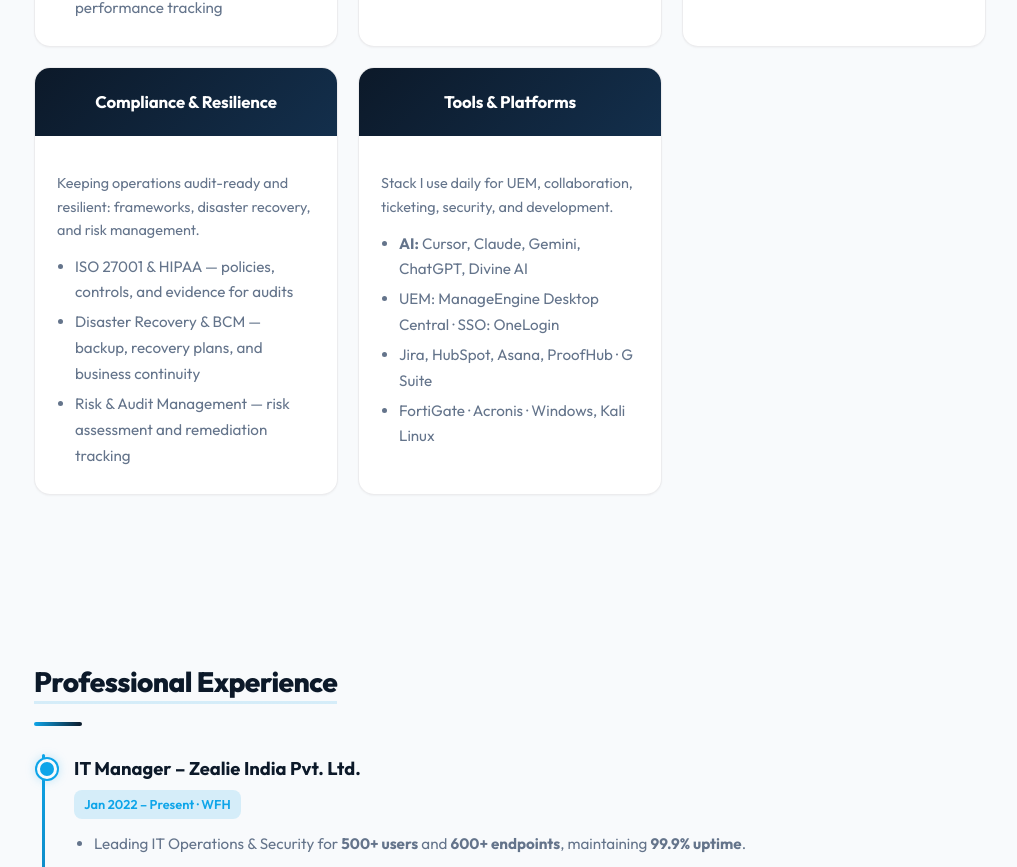
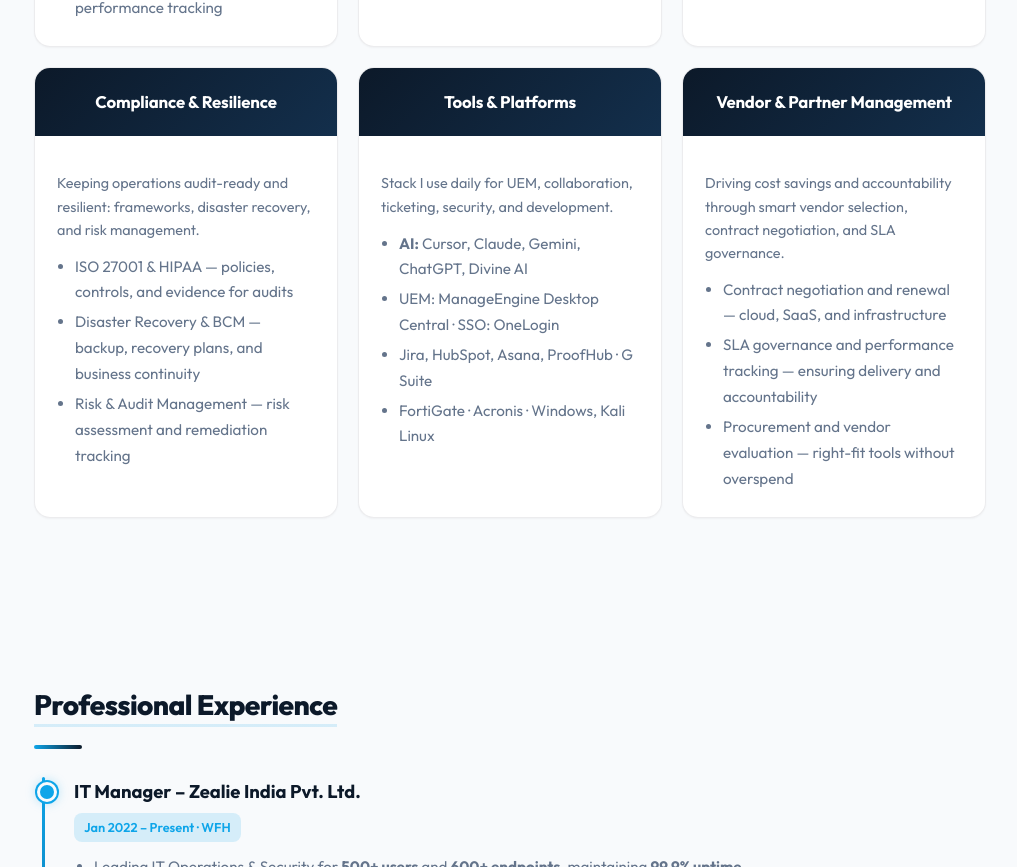
Before and after one commit to manisravankumar/manisravankumar.github.io, a plain HTML site: page index.html in a window 1280 px wide. Shown: the part 2426-3293 px from the top of the page, without its empty margins (130-1147 px from the left). Drawn offline with Linux system fonts and the light colour scheme.

Commit message:
Update index.html

```diff
--- a/index.html
+++ b/index.html
@@ -1037,6 +1037,17 @@
         </ul>
       </div>
     </div>
+    <div class="card">
+      <div class="card-head">Vendor & Partner Management</div>
+      <div class="card-body">
+        <p class="card-desc">Driving cost savings and accountability through smart vendor selection, contract negotiation, and SLA governance.</p>
+        <ul>
+          <li>Contract negotiation and renewal — cloud, SaaS, and infrastructure</li>
+          <li>SLA governance and performance tracking — ensuring delivery and accountability</li>
+          <li>Procurement and vendor evaluation — right-fit tools without overspend</li>
+        </ul>
+      </div>
+    </div>
   </div>
 </section>
 
```
